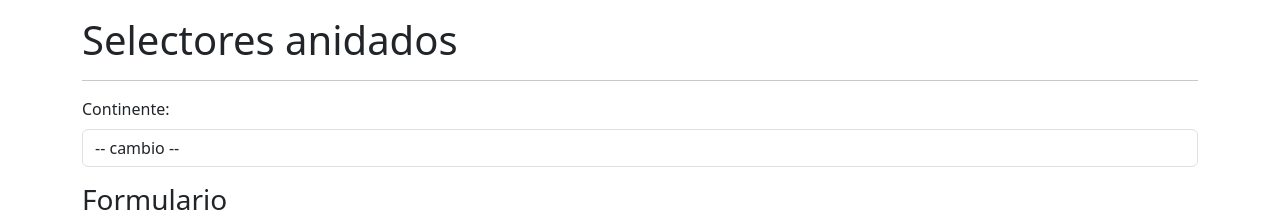
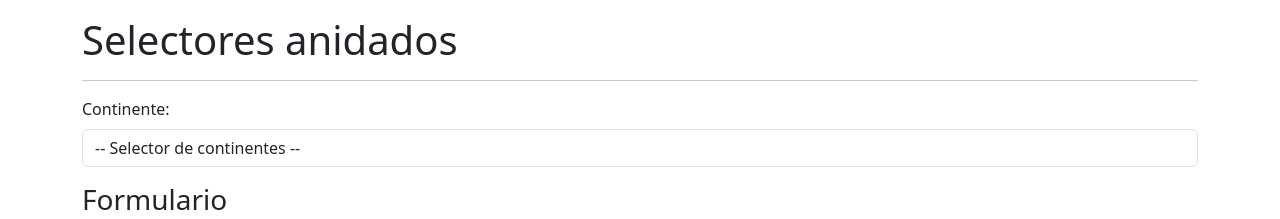
Before and after one commit to sergioeddy1/selectores, an Angular app: page /selector/selector in a window 1280 px wide. Shown: the top 219 px of the page. Built offline with nearby package versions, Linux system fonts and the light colour scheme.

Commit message:
Segundo cambio

```diff
--- a/src/app/countries/pages/selector-page/selector-page.component.html
+++ b/src/app/countries/pages/selector-page/selector-page.component.html
@@ -7,8 +7,8 @@
         <div class="col">
            <label class="form-label">Continente: </label>
            <select class="form-control">
-            <option value="">-- cambio --</option>
-            <option value="">hola</option>
+            <option value="">-- Selector de continentes --</option>
+            <option value=""></option>
            </select>
         </div>
     </div>
```
